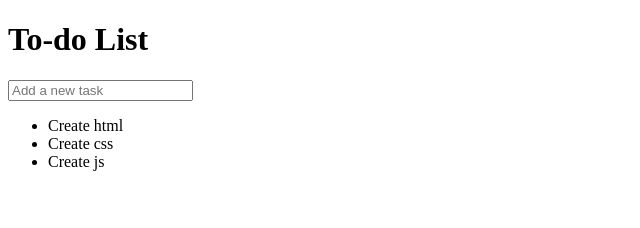
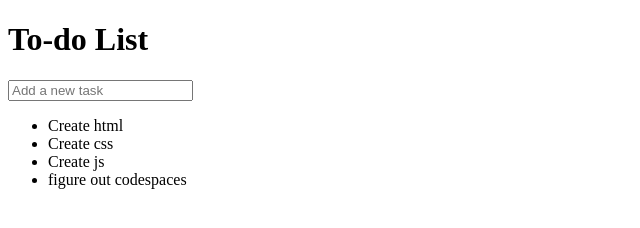
Before and after one commit to doonmaroon/DoonsWebsite, a plain HTML site: page index.html in a window 1280 px wide. Shown: the whole page, without its empty margins (0-640 px from the left). Drawn offline with nearby package versions, Linux system fonts and the light colour scheme.

Commit message:
commit on master

```diff
--- a/index.html
+++ b/index.html
@@ -17,6 +17,7 @@
         <li>Create html</li>
         <li>Create css</li>
         <li>Create js</li>
+        <li>figure out codespaces</li>
     </ul>
     </div>
 </div>
```
